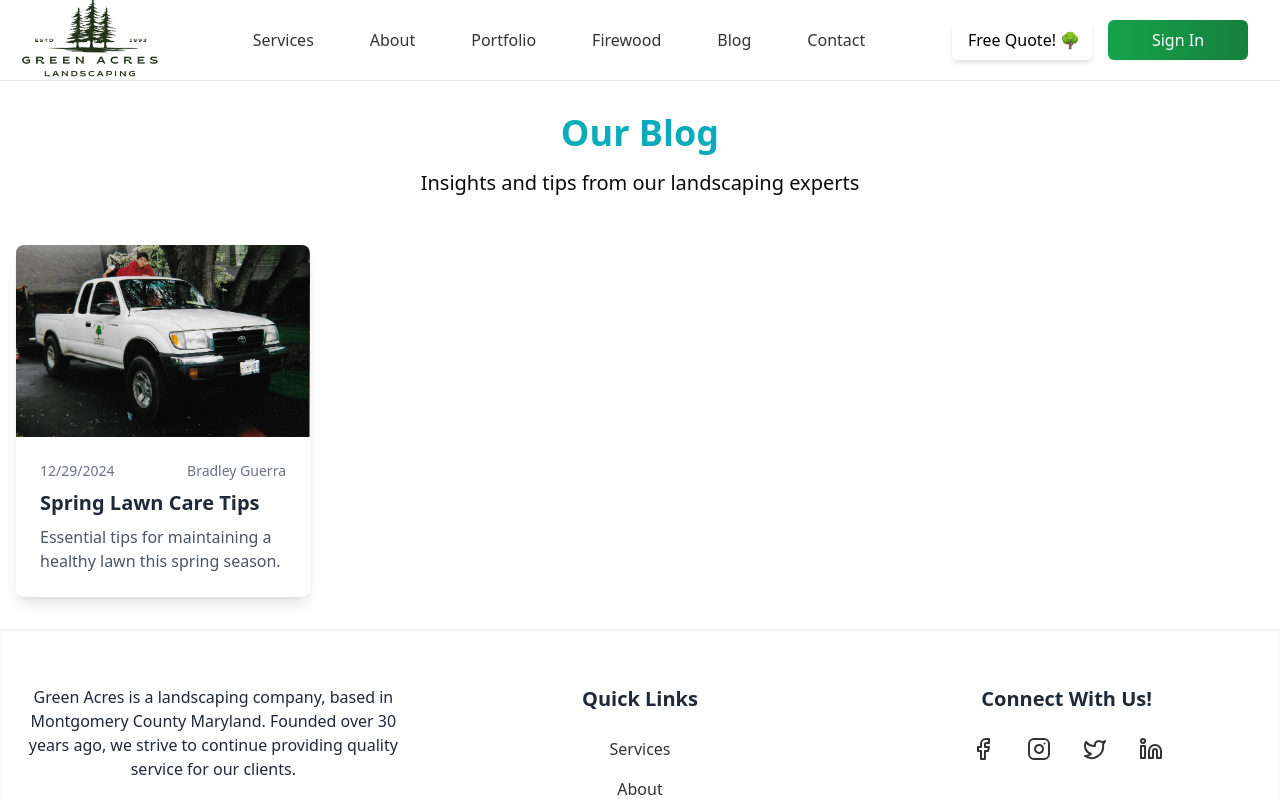
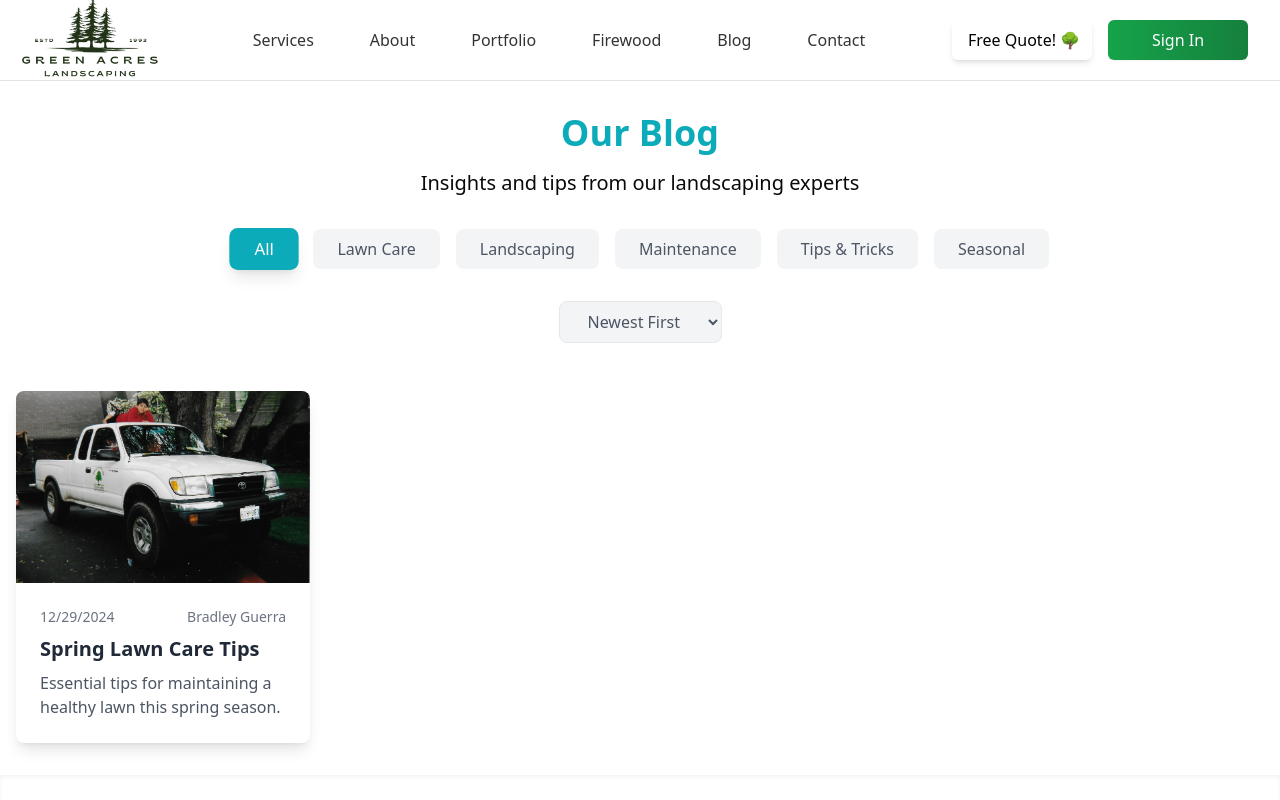
Before and after one commit to 0ETERATION1/greenacres, a Next.js app: page /blog in a window 1280 px wide. Shown: the top 800 px of the page. Built offline with nearby package versions, Linux system fonts and the light colour scheme.

Commit message:
add filters to blog page

```diff
--- a/app/blog/page.tsx
+++ b/app/blog/page.tsx
@@ -1,7 +1,7 @@
 "use client";
 
+import { useState, useEffect, Suspense, useMemo } from "react";
 import Image from "next/image";
-import { useState, useEffect } from "react";
 import { motion, AnimatePresence } from "framer-motion";
 import { useRouter, useSearchParams } from "next/navigation";
 import Navbar from "@/components/Navbar";
@@ -15,6 +15,7 @@ interface BlogPost {
   date: string;
   imagePath: string;
   author: string;
+  category: "lawn-care" | "landscaping" | "maintenance" | "tips" | "seasonal";
 }
 
 // Add ShareButtons component
@@ -196,16 +197,37 @@ const blogPosts: BlogPost[] = [
     date: "12/29/2024",
     imagePath: "/assets/images/port/BradOnTacoma.JPG",
     author: "Bradley Guerra",
+    category: "lawn-care",
   },
   // Add more blog posts here
 ];
 
-export default function Blog() {
+function BlogContent() {
   const [selectedPost, setSelectedPost] = useState<BlogPost | null>(null);
+  const [sortOrder, setSortOrder] = useState<"newest" | "oldest">("newest");
+  const [selectedCategory, setSelectedCategory] = useState<string>("all");
   const router = useRouter();
   const searchParams = useSearchParams();
 
-  // Handle URL parameters on component mount and updates
+  // Filter and sort posts
+  const filteredAndSortedPosts = useMemo(() => {
+    let posts = [...blogPosts];
+
+    // Apply category filter
+    if (selectedCategory !== "all") {
+      posts = posts.filter((post) => post.category === selectedCategory);
+    }
+
+    // Apply sort
+    posts.sort((a, b) => {
+      const dateA = new Date(a.date).getTime();
+      const dateB = new Date(b.date).getTime();
+      return sortOrder === "newest" ? dateB - dateA : dateA - dateB;
+    });
+
+    return posts;
+  }, [selectedCategory, sortOrder]);
+
   useEffect(() => {
     const postId = searchParams.get("post");
     if (postId) {
@@ -216,31 +238,107 @@ export default function Blog() {
     }
   }, [searchParams]);
 
-  // Update URL when a post is selected
   const handlePostSelect = (post: BlogPost | null) => {
     if (post) {
-      // Update URL with post ID
       router.push(`/blog?post=${post.id}`);
     } else {
-      // Remove post ID from URL
       router.push("/blog");
     }
     setSelectedPost(post);
   };
 
   return (
-    <>
-      <Navbar />
     <div className="container mx-auto px-4 py-8 max-w-7xl">
       <h1 className="text-4xl font-bold text-center text-[#0cabba] mb-4">
         Our Blog
       </h1>
-        <p className="text-xl text-center mb-12">
+      <p className="text-xl text-center mb-8">
         Insights and tips from our landscaping experts
       </p>
 
+      {/* Filters Section - Updated to match portfolio styling */}
+      <div className="mb-12">
+        <div className="flex flex-wrap justify-center gap-4 mb-8">
+          <button
+            onClick={() => setSelectedCategory("all")}
+            className={`px-6 py-2 rounded-lg transition-all duration-300 ${
+              selectedCategory === "all"
+                ? "bg-[#0cabba] text-white shadow-lg scale-105"
+                : "bg-gray-100 text-gray-600 hover:bg-gray-200"
+            }`}
+          >
+            All
+          </button>
+          <button
+            onClick={() => setSelectedCategory("lawn-care")}
+            className={`px-6 py-2 rounded-lg transition-all duration-300 ${
+              selectedCategory === "lawn-care"
+                ? "bg-[#0cabba] text-white shadow-lg scale-105"
+                : "bg-gray-100 text-gray-600 hover:bg-gray-200"
+            }`}
+          >
+            Lawn Care
+          </button>
+          <button
+            onClick={() => setSelectedCategory("landscaping")}
+            className={`px-6 py-2 rounded-lg transition-all duration-300 ${
+              selectedCategory === "landscaping"
+                ? "bg-[#0cabba] text-white shadow-lg scale-105"
+                : "bg-gray-100 text-gray-600 hover:bg-gray-200"
+            }`}
+          >
+            Landscaping
+          </button>
+          <button
+            onClick={() => setSelectedCategory("maintenance")}
+            className={`px-6 py-2 rounded-lg transition-all duration-300 ${
+              selectedCategory === "maintenance"
+                ? "bg-[#0cabba] text-white shadow-lg scale-105"
+                : "bg-gray-100 text-gray-600 hover:bg-gray-200"
+            }`}
+          >
+            Maintenance
+          </button>
+          <button
+            onClick={() => setSelectedCategory("tips")}
+            className={`px-6 py-2 rounded-lg transition-all duration-300 ${
+              selectedCategory === "tips"
+                ? "bg-[#0cabba] text-white shadow-lg scale-105"
+                : "bg-gray-100 text-gray-600 hover:bg-gray-200"
+            }`}
+          >
+            Tips & Tricks
+          </button>
+          <button
+            onClick={() => setSelectedCategory("seasonal")}
+            className={`px-6 py-2 rounded-lg transition-all duration-300 ${
+              selectedCategory === "seasonal"
+                ? "bg-[#0cabba] text-white shadow-lg scale-105"
+                : "bg-gray-100 text-gray-600 hover:bg-gray-200"
+            }`}
+          >
+            Seasonal
+          </button>
+        </div>
+
+        {/* Sort Order - Styled to match */}
+        <div className="flex justify-center items-center gap-2">
+          <select
+            value={sortOrder}
+            onChange={(e) =>
+              setSortOrder(e.target.value as "newest" | "oldest")
+            }
+            className="px-6 py-2 rounded-lg border border-gray-200 bg-gray-100 text-gray-600 focus:outline-none focus:ring-2 focus:ring-[#0cabba] transition-all duration-300"
+          >
+            <option value="newest">Newest First</option>
+            <option value="oldest">Oldest First</option>
+          </select>
+        </div>
+      </div>
+
+      {/* Blog Grid */}
       <div className="grid grid-cols-1 md:grid-cols-2 lg:grid-cols-4 gap-6">
-          {blogPosts.map((post) => (
+        {filteredAndSortedPosts.map((post) => (
           <motion.div
             key={post.id}
             layout
@@ -289,7 +387,15 @@ export default function Blog() {
         ))}
       </div>
 
-        {/* Modal */}
+      {/* Show message if no posts match filters */}
+      {filteredAndSortedPosts.length === 0 && (
+        <div className="text-center py-12">
+          <p className="text-gray-600">
+            No blog posts found for the selected category.
+          </p>
+        </div>
+      )}
+
       <AnimatePresence>
         {selectedPost && (
           <BlogModal
@@ -300,6 +406,33 @@ export default function Blog() {
         )}
       </AnimatePresence>
     </div>
+  );
+}
+
+// Loading component
+function BlogLoading() {
+  return (
+    <div className="container mx-auto px-4 py-8 max-w-7xl">
+      <div className="animate-pulse">
+        <div className="h-10 bg-gray-200 rounded w-1/2 mx-auto mb-4"></div>
+        <div className="h-6 bg-gray-200 rounded w-1/3 mx-auto mb-12"></div>
+        <div className="grid grid-cols-1 md:grid-cols-2 lg:grid-cols-4 gap-6">
+          {[...Array(4)].map((_, i) => (
+            <div key={i} className="bg-gray-200 rounded-lg h-80"></div>
+          ))}
+        </div>
+      </div>
+    </div>
+  );
+}
+
+export default function Blog() {
+  return (
+    <>
+      <Navbar />
+      <Suspense fallback={<BlogLoading />}>
+        <BlogContent />
+      </Suspense>
       <Footer />
     </>
   );
```
Lines whose indentation alone changed are shown as unchanged.
